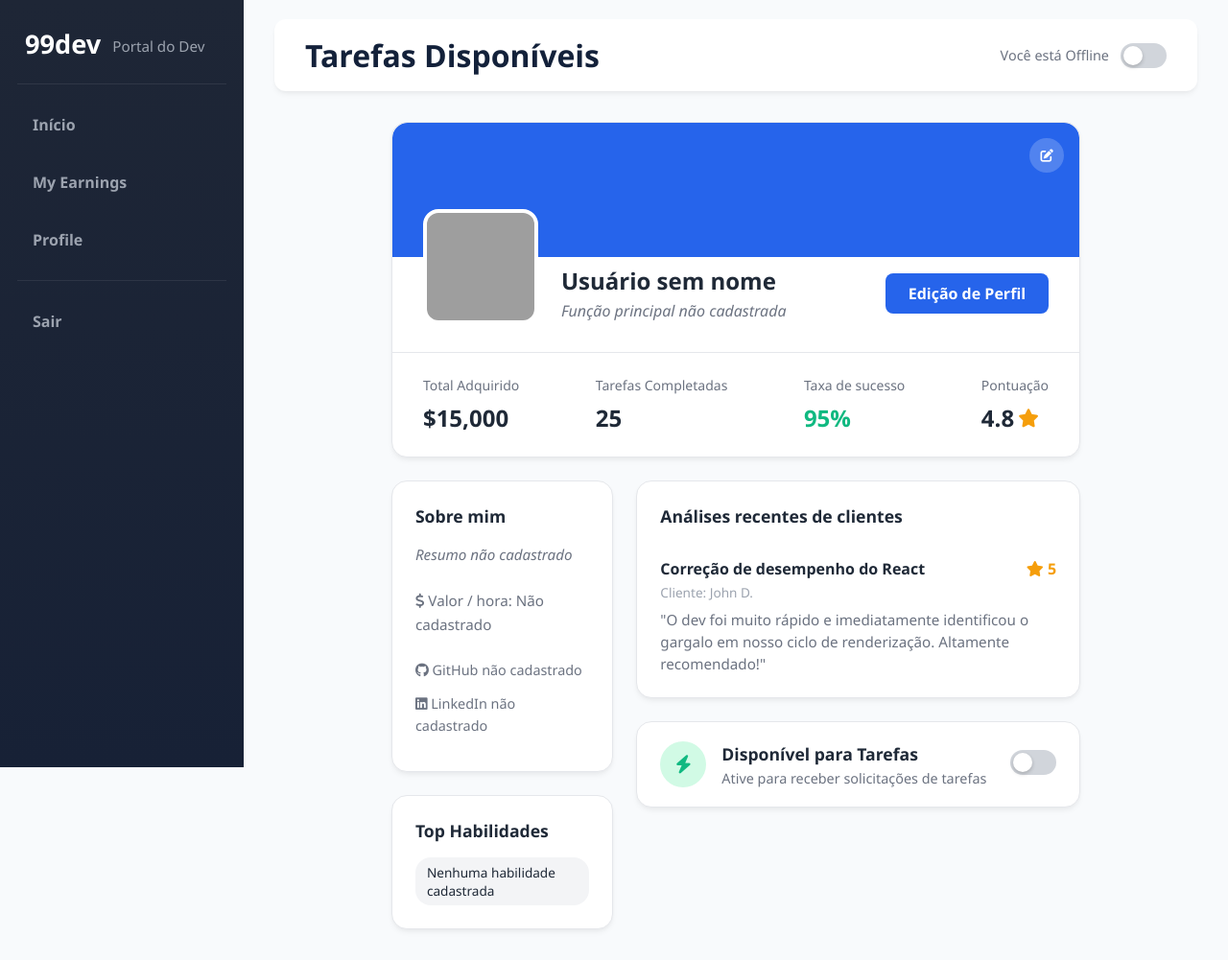
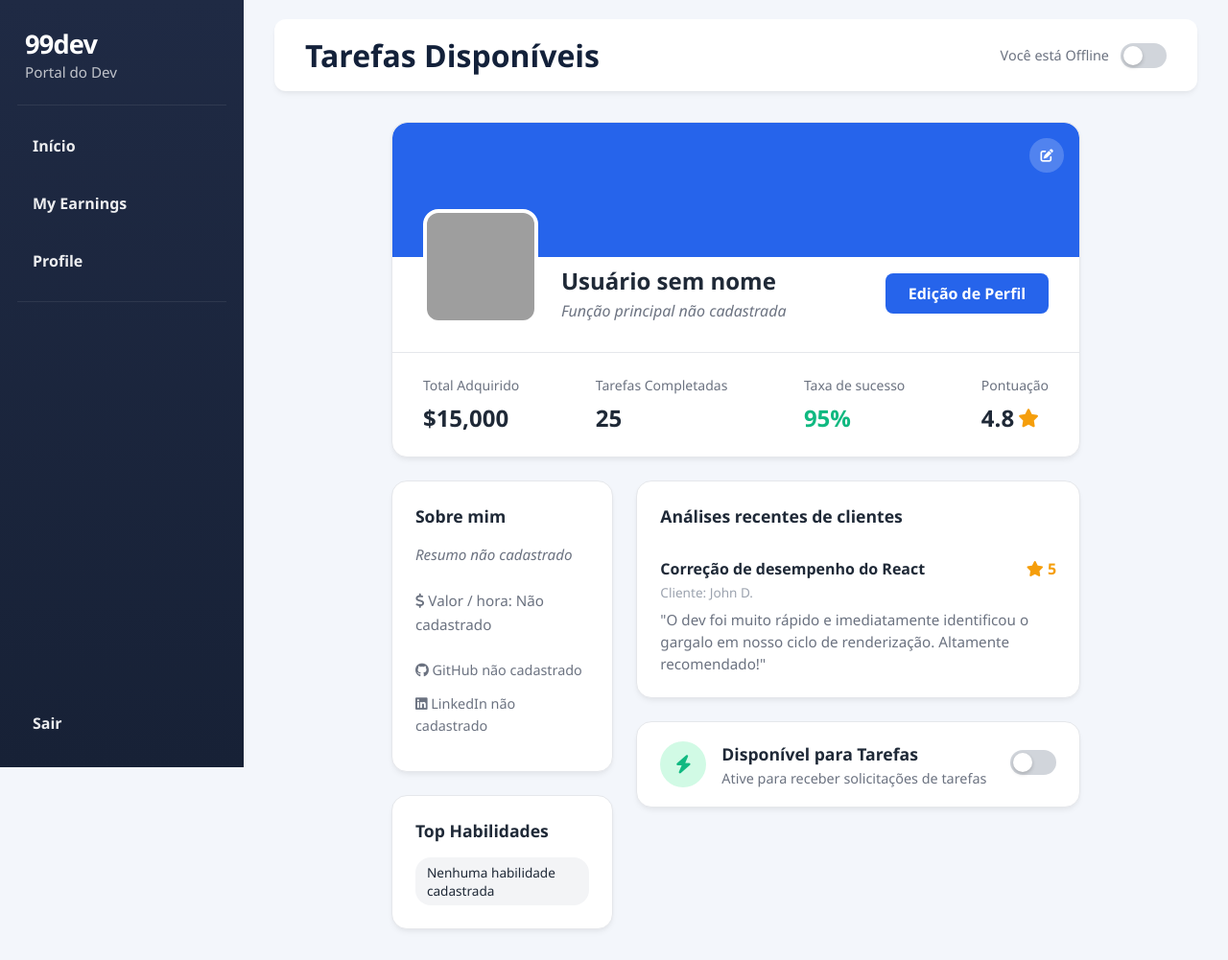
Before and after one commit to TheoNogueiraVirginio/99dev, a Flask app: page /perfil-dev in a window 1280 px wide. Shown: the whole page at 96% size. Run offline with Flask 3, Linux system fonts and the light colour scheme; a user stored in the database is signed in; some libraries are stand-ins or nearby versions; grey boxes are pictures that could not be loaded.

Commit message:
style(perfil) estilização padronizada basePerfil com MeusProjetos

```diff
--- a/static/css/basePerfil.css
+++ b/static/css/basePerfil.css
@@ -6,24 +6,27 @@
 }
 
 :root {
-    /* Cores mescladas do projeto */
-    --sidebar: #1E2636;
+    /* Cores da página */
+    --sidebar: #1f2a44;
     --sidebar-2: #172136;
-    --sidebar-active: #2664EB;
-    --page-bg: #F8FAFC;
+    --sidebar-active: #2f6bf2;
+    --page-bg: #f3f6fb;
     --text: #13213a;
-    --muted: #6B7280;
+    --muted: #66758f;
 }
 
 html,
 body {
     min-height: 100%;
+}
+
+body {
+    display: flex;
     background: var(--page-bg);
     color: var(--text);
-    display: flex;
 }
 
-/* Controles mobile (ocultos no desktop) */
+/* --- Controles mobile --- */
 .menu-toggle {
     position: absolute;
     top: 0;
@@ -88,7 +91,7 @@ body {
     cursor: pointer;
 }
 
-/* Barra lateral (sidebar) */
+/* --- Barra lateral (sidebar) --- */
 aside {
     width: 254px;
     min-height: 100vh;
@@ -104,25 +107,18 @@ aside {
 }
 
 .logo {
-    display: flex;
-    align-items: center;
-    gap: 12px;
     padding: 10px 8px 6px;
-}
-
-.logo i {
-    font-size: 1.8rem;
-    color: #fff;
 }
 
 .logo h1 {
     font-size: 1.7rem;
     line-height: 1;
-    margin-bottom: 4px;
+    letter-spacing: -0.03em;
+    margin-bottom: 6px;
 }
 
 .logo p {
-    color: #9CA3AF;
+    color: rgba(255, 255, 255, 0.72);
     font-size: 0.95rem;
 }
 
@@ -148,7 +144,7 @@ aside nav a,
     min-height: 48px;
     padding: 0 16px;
     border-radius: 14px;
-    color: #9CA3AF;
+    color: rgba(255, 255, 255, 0.92);
     text-decoration: none;
     font-size: 1rem;
     font-weight: 600;
@@ -158,18 +154,21 @@ aside nav a,
 aside nav a:hover,
 .user-info a:hover {
     background: rgba(255, 255, 255, 0.08);
-    color: white;
     transform: translateX(2px);
 }
 
-/* Conteúdo principal (main) */
+.user-info {
+    margin-top: auto;
+}
+
+/* --- Conteúdo principal (main) --- */
 main {
     width: calc(100% - 254px);
     margin-left: 254px;
     padding: 0 0 32px;
 }
 
-/* Responsividade do menu */
+/* --- Responsividade do menu --- */
 @media (max-width: 980px) {
     body {
         flex-direction: column;
```
